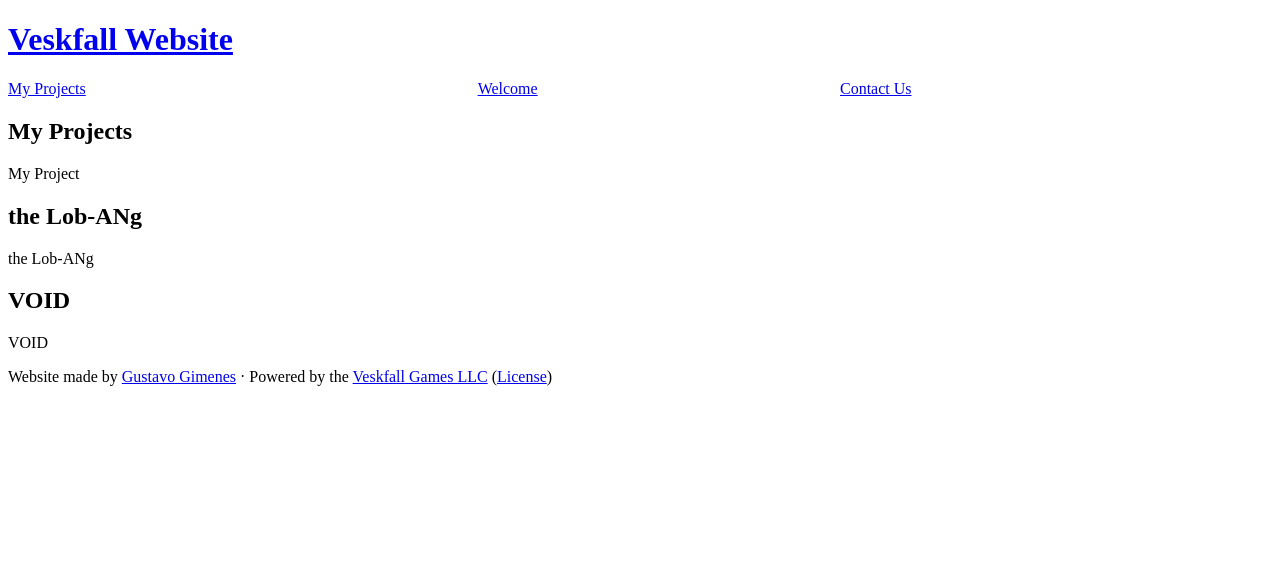
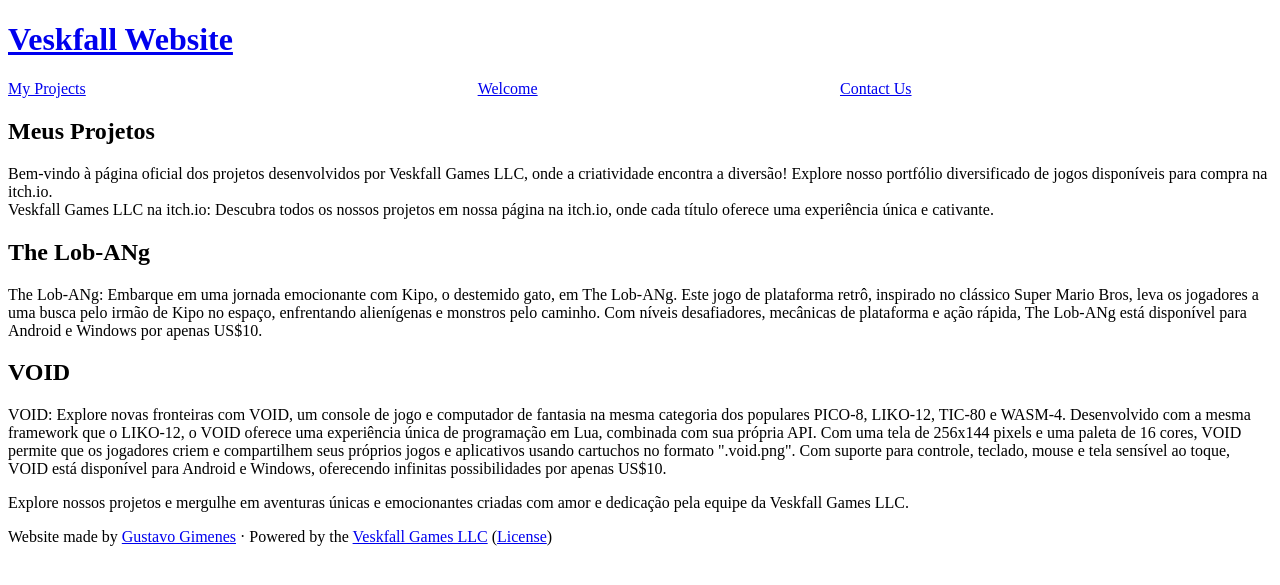
Before and after one commit to Gustavo-Gimenes/Website-Veskfall, a Jekyll site: the page built from proj.html, in a window 1280 px wide. Shown: the top 585 px of the page. Built offline with Jekyll 4.4.1, drawn with Linux system fonts in a browser that asks for light colours.

Commit message:
Add files via upload

```diff
--- a/proj.html
+++ b/proj.html
@@ -2,9 +2,15 @@
 layout: default
 title: My Projects
 ---
-<h2>My Projects</h2>
-<p>My Project</p>
-<h2>the Lob-ANg</h2>
-<p>the Lob-ANg</p>
+<h2>Meus Projetos</h2>
+<p>Bem-vindo à página oficial dos projetos desenvolvidos por Veskfall Games LLC, onde a criatividade encontra a diversão! Explore nosso portfólio diversificado de jogos disponíveis para compra na itch.io.<br>Veskfall Games LLC na itch.io: Descubra todos os nossos projetos em nossa página na itch.io, onde cada título oferece uma experiência única e cativante.</p>
+<div id="thelobang">
+<h2>The Lob-ANg</h2>
+<p>The Lob-ANg: Embarque em uma jornada emocionante com Kipo, o destemido gato, em The Lob-ANg. Este jogo de plataforma retrô, inspirado no clássico Super Mario Bros, leva os jogadores a uma busca pelo irmão de Kipo no espaço, enfrentando alienígenas e monstros pelo caminho. Com níveis desafiadores, mecânicas de plataforma e ação rápida, The Lob-ANg está disponível para Android e Windows por apenas US$10.
+</p>
+</div>
+<div id="void">
 <h2>VOID</h2>
-<p>VOID</p>
+<p>VOID: Explore novas fronteiras com VOID, um console de jogo e computador de fantasia na mesma categoria dos populares PICO-8, LIKO-12, TIC-80 e WASM-4. Desenvolvido com a mesma framework que o LIKO-12, o VOID oferece uma experiência única de programação em Lua, combinada com sua própria API. Com uma tela de 256x144 pixels e uma paleta de 16 cores, VOID permite que os jogadores criem e compartilhem seus próprios jogos e aplicativos usando cartuchos no formato ".void.png". Com suporte para controle, teclado, mouse e tela sensível ao toque, VOID está disponível para Android e Windows, oferecendo infinitas possibilidades por apenas US$10.</p>
+</div>
+<p>Explore nossos projetos e mergulhe em aventuras únicas e emocionantes criadas com amor e dedicação pela equipe da Veskfall Games LLC.</p>
```
